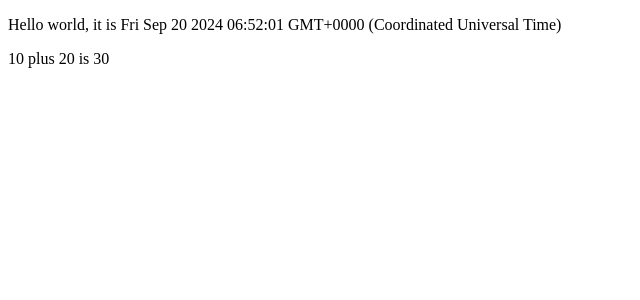
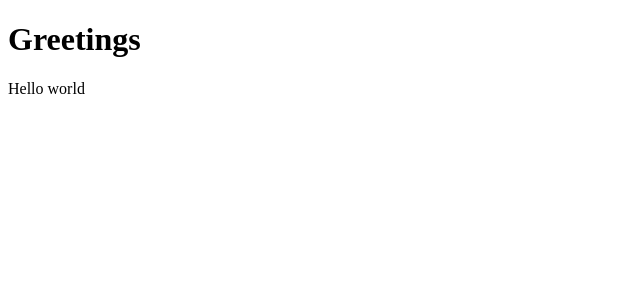
Before and after one commit to jydndev/Fullstack-Open, a React (Vite) app in the folder Part 1/part1/: page / in a window 1280 px wide. Shown: the top 300 px of the page, without its empty margins (0-640 px from the left). Built offline with nearby package versions, Linux system fonts and the light colour scheme.

Commit message:
multiple components

```diff
--- a/Part 1/part1/src/App.jsx
+++ b/Part 1/part1/src/App.jsx
@@ -1,15 +1,17 @@
-const App = () => {
-  const now = new Date();
-  const a = 10;
-  const b = 20;
-  console.log(now, a + b);
-
+const Hello = () => {
   return (
     <div>
-      <p>Hello world, it is {now.toString()}</p>
-      <p>
-        {a} plus {b} is {a + b}
-      </p>
+      <p>Hello world</p>
+    </div>
+  );
+};
+
+const App = () => {
+  return (
+    <div>
+      <h1>Greetings</h1>
+
+      <Hello />
     </div>
   );
 };
```
